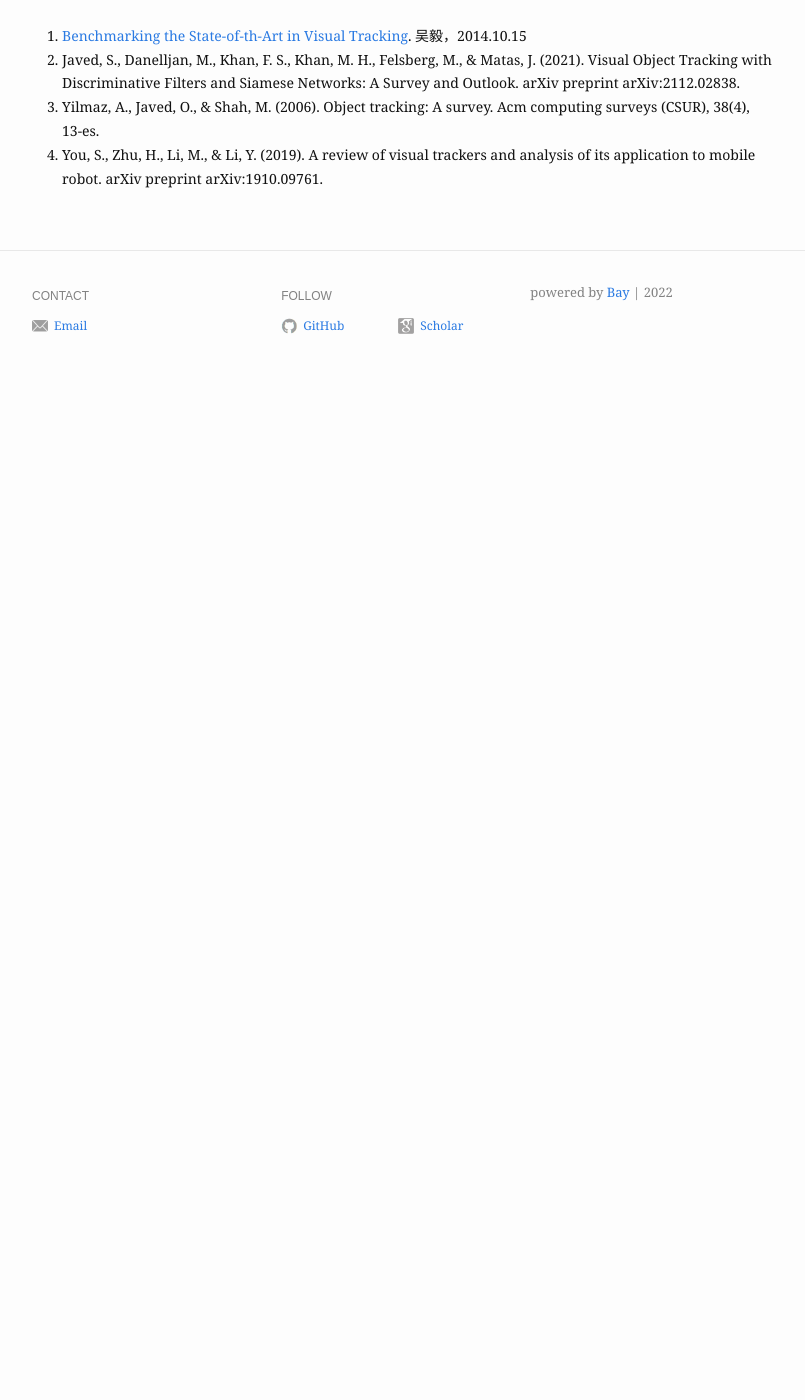
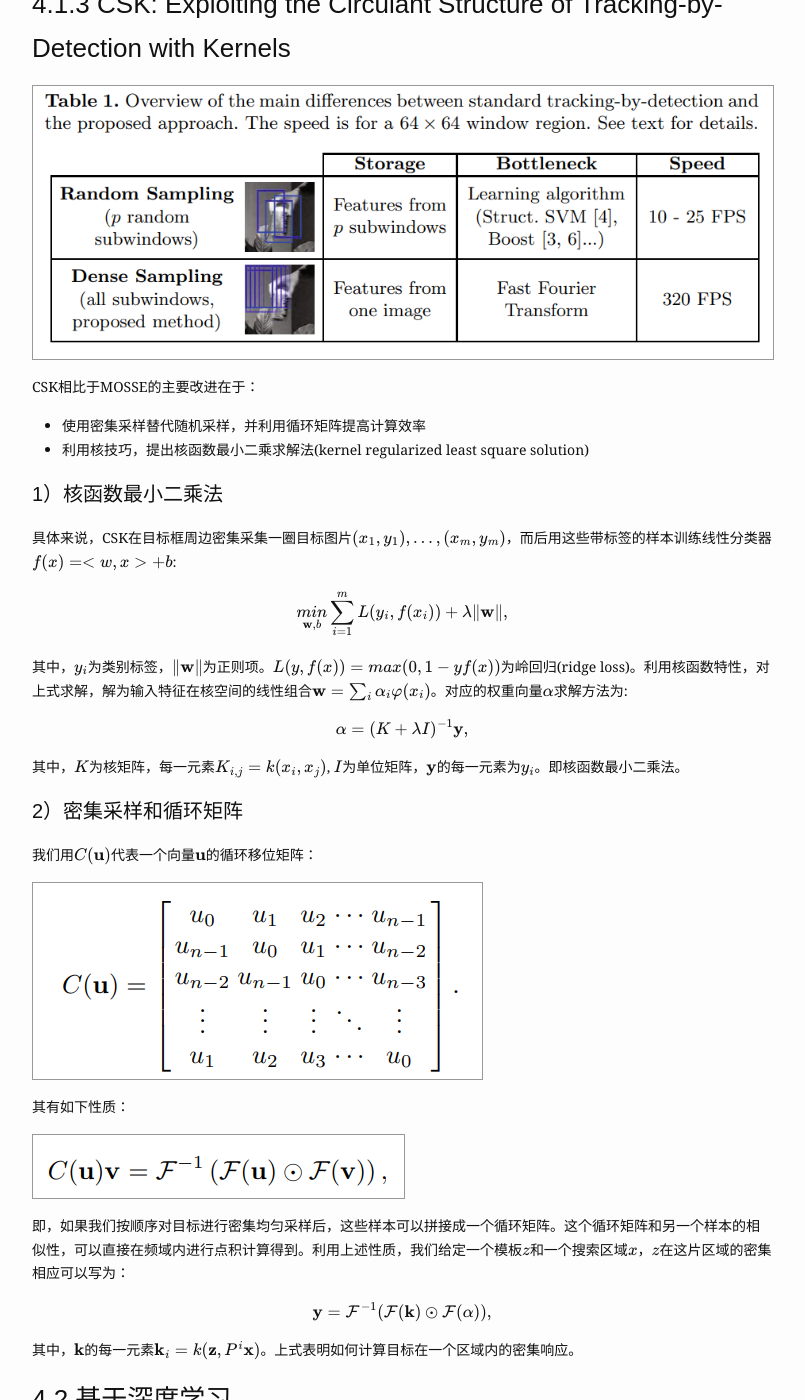
Before and after one commit to GehenHe/GehenHe.github.io, a Jekyll site: the page built from _posts/2022-04-19-单目标追踪综述.md, in a window 1280 px wide and 1400 px high, scrolled down 4161 px. Shown: the whole window, without its empty margins (238-1043 px from the left). Built offline with Jekyll 4.4.1, drawn with Linux system fonts in a browser that asks for light colours; formulas are drawn with MathJax 3; before the commit the page ends 4550 px from its top, so only the background shows below that.

Commit message:
update blog

```diff
--- a/_posts/2022-04-19-单目标追踪综述.md
+++ b/_posts/2022-04-19-单目标追踪综述.md
@@ -12,11 +12,11 @@ og_image: /assets/img/content/post-example/Banner.jpg
 
 <br />
 
-### 1. 任务介绍
+## 1. 任务介绍
 
 单目标追踪的输入是一个视频序列，在第一帧中给定目标的检测框，而后在视频中实现对该目标的追踪。相比于多目标追踪，单目标追踪的优势主要在于 1）一般计算量较小，适用于终端设备，2）追踪目标可以任意，无需预先设定。其在军事领域(如弹头制导)、体育娱乐(如抖音人机互动)、生产应用(如大疆无人机跟拍)等领域有着重要应用价值。
 
-### 2. 主要难点
+## 2. 主要难点
 
 * **目标形变**。目标的尺寸变化(由远及近)、或是角度变化(正面到侧面)。目标的形变 1）一方面提高了对特征鲁棒性的要求，2）一方面提高了目标框预测的要求，使其能适应不断变化的目标外形。
 
@@ -35,7 +35,7 @@ og_image: /assets/img/content/post-example/Banner.jpg
 
 接下来，我将结合方法框架和上述几个关键技术点，展开对单目标追踪的方法综述。
 
-### 3. 问题描述
+## 3. 问题描述
 
 给定一个长度为$ T $的视频序列$ \mathcal{I}=\\{\mathbf{I}_1,...,\mathbf{I}_T\\} $, 和一个初始目标框 $ \mathbf{G} $。用$\mathcal{y}_t= \\{\mathbf{b}_t,\mathbf{o_t}\\} $代表第$t$帧目标的状态变量，其中，$\mathbf{b}_t\in \mathbb{R}^{1\times 4}$ 代表目标的边界框，$o_t\in \\{0,1\\}$代表目标出现与否。用$\mathcal{Y}=\\{\mathcal{y}_1,...,\mathcal{y}_T\\}$代表整个视频序列$\mathcal{I}$的追踪结果。那么，单目标追踪就可以描述为：
 
@@ -44,7 +44,7 @@ $$\underset{\mathcal{Y}}{\mathrm{argmax}}~~~P(~\mathcal{Y}~|~\mathcal{I},\mathbf
 
 即给定序列$\mathcal{I}$和初始目标框$\mathbf{G}$，估计目标在每一时刻$t$的状态$\mathcal{y}_t$。
 
-### 4. 方法介绍
+## 4. 方法介绍
 <img src="{{ "/assets/blog/2022-04-19/develop_tree.png" | absolute_url }}" alt="bay" class="post-pic"/>
 
 单目标追踪算法演化树，图片来自[Visual Tracking Paper List](https://github.com/foolwood/benchmark_results#visual-tracking-paper-list).
@@ -74,9 +74,9 @@ $$\underset{\mathcal{Y}}{\mathrm{argmax}}~~~P(~\mathcal{Y}~|~\mathcal{I},\mathbf
 3. [其他](#4.3-其他)
 
 
-#### 4.1 基于相关滤波
+## 4.1 基于相关滤波
 
-#### 4.1.1 Correlation Filter (CF)
+### 4.1.1 Correlation Filter (CF)
 <img src="{{ "/assets/blog/2022-04-19/CF.PNG" | absolute_url }}" alt="bay" class="post-pic"/>
 图2. 相关滤波流程图。图片来自参考资料[4]。
 
@@ -94,7 +94,7 @@ $$\mathbf{F}^*_{update} =\frac{\mathbf{D}^*}{\mathbf{G}^*},$$
 
 <br />
 
-#### 4.1.2 MOSSE: Visual object tracking using adaptive correlation filters
+### 4.1.2 MOSSE: Visual object tracking using adaptive correlation filters
 
 MOSSE (Minimizing Sum of Squared Error) 使用灰度图像作为输入。相比于CF的主要改进在于，假定目标可以出现在任何位置（而不是在正中间）并使用多个训练样本进行训练。目标函数可写为：
 
@@ -108,18 +108,52 @@ $$\mathbf{F}^*_{update}=\frac{\sum_i \mathbf{D}^*_i\odot \overline{\mathbf{G}^*_
 
 其中，分子为输入图片特征和ground-truth的相关滤波，分母为输入图片特征的energy spectrum。
 
-#### 4.1.3 CSK: Exploiting the Circulant Structure of Tracking-by-Detection with Kernels
+<br />
+
+### 4.1.3 CSK: Exploiting the Circulant Structure of Tracking-by-Detection with Kernels
+
+<img src="{{ "/assets/blog/2022-04-19/CSK_densesampling.png" | absolute_url }}" alt="CSK densesampling" class="post-pic"/>
+
+CSK相比于MOSSE的主要改进在于：
+* 使用密集采样替代随机采样，并利用循环矩阵提高计算效率
+* 利用核技巧，提出核函数最小二乘求解法(kernel regularized least square solution)
+
+#### 1）核函数最小二乘法
+
+具体来说，CSK在目标框周边密集采集一圈目标图片$(x_1,y_1),...,(x_m,y_m)$，而后用这些带标签的样本训练线性分类器$f(x)=<w,x>+b$:
+
+$$\underset{\mathbf{w},b}{min} \sum_{i=1}^m L(y_i, f(x_i))+\lambda \lVert \mathbf{w}\rVert,$$
+
+其中，$y_i$为类别标签，$\lVert \mathbf{w}\rVert$为正则项。$L(y,f(x))=max(0,1-yf(x))$为岭回归(ridge loss)。利用核函数特性，对上式求解，解为输入特征在核空间的线性组合$\mathbf{w}=\sum_i \alpha_i \varphi(x_i)$。对应的权重向量$\mathbf{\alpha}$求解方法为:
+
+$$\mathbf{\alpha}=(K+\lambda I)^{-1}\mathbf{y},$$
+
+其中，$K$为核矩阵，每一元素$K_{i,j}=k(x_i,x_j)$, $I$为单位矩阵，$\mathbf{y}$的每一元素为$y_i$。即核函数最小二乘法。
+
+#### 2）密集采样和循环矩阵
+
+我们用$C(\mathbf{u})$代表一个向量$\mathbf{u}$的循环移位矩阵：
+
+<img src="{{ "/assets/blog/2022-04-19/CSK_Cu.png" | absolute_url }}" alt="CSK C(u)" class="post-pic"/>
+
+其有如下性质：
+
+<img src="{{ "/assets/blog/2022-04-19/CSK_circulant.png" | absolute_url }}" alt="CSK circulant" class="post-pic" div align=center/>
+
+即，如果我们按顺序对目标进行密集均匀采样后，这些样本可以拼接成一个循环矩阵。这个循环矩阵和另一个样本的相似性，可以直接在频域内进行点积计算得到。利用上述性质，我们给定一个模板$z$和一个搜索区域$x$，$z$在这片区域的密集相应可以写为：
+
+$$\mathbf{y}=\mathcal{F}^{-1}(\mathcal{F}(\mathbf{k})\odot \mathcal{F}(\mathbf{\alpha})),$$
+
+其中，$\mathbf{k}$的每一元素$\mathbf{k}_i=k(\mathbf{z},P^i\mathbf{x})$。上式表明如何计算目标在一个区域内的密集响应。
+
+### 4.2 基于深度学习
+
+
+### 4.3 其他
 
 
 
-#### 4.2 基于深度学习
-
-
-#### 4.3 其他
-
-
-
-### 参考资料
+## 参考资料
 
 1. [Benchmarking the State-of-th-Art in Visual Tracking](file:///E:/Study/Mendeley/task/tracking/SOT/VALSE_tracking_yi-wu.pdf). 吴毅，2014.10.15 <br />
 2. Javed, S., Danelljan, M., Khan, F. S., Khan, M. H., Felsberg, M., & Matas, J. (2021). Visual Object Tracking with Discriminative Filters and Siamese Networks: A Survey and Outlook. arXiv preprint arXiv:2112.02838. <br />
```
Also changed, not shown: index.md (+12 -1 lines), assets/blog/2022-04-19/CSK_Cu.png (added), assets/blog/2022-04-19/CSK_circulant.PNG (added), assets/blog/2022-04-19/CSK_densesampling.png (added).
